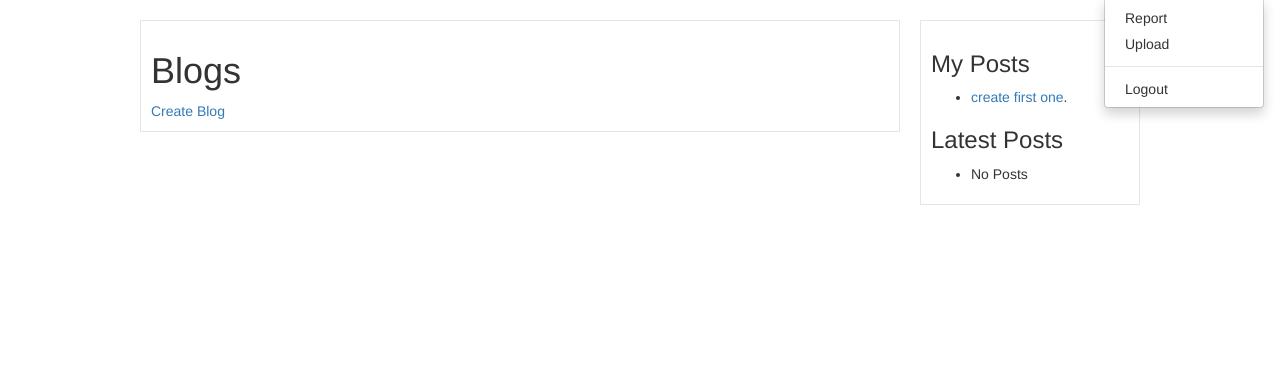
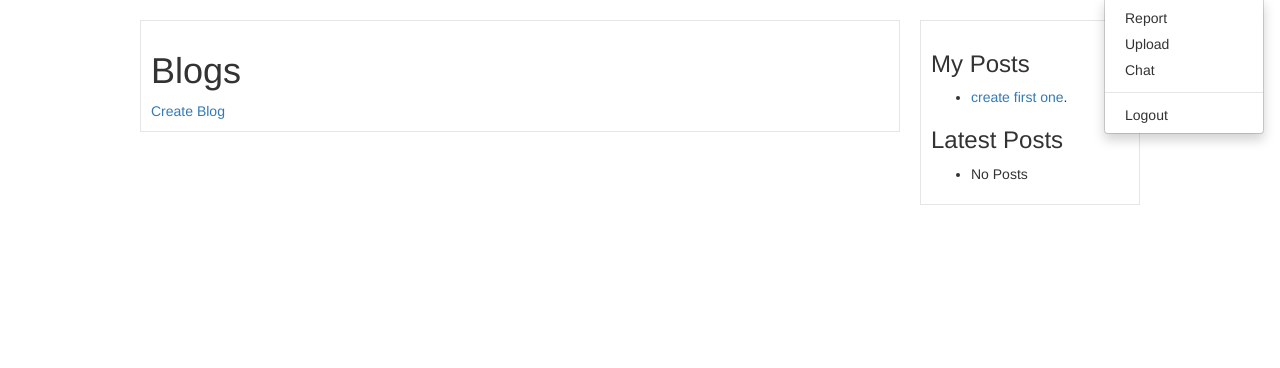
Before and after one commit to NullOnSpace/mrfox, a Django app: page /blog/ in a window 1280 px wide, after a click on "test". Shown: the part 52-420 px from the top of the page. Run offline with Django 3.2, Linux system fonts and the light colour scheme; a user stored in the database is signed in; data that the repository does not hold is empty.

Commit message:
add chat interface in header nav

```diff
--- a/blog/templates/blog/base.html
+++ b/blog/templates/blog/base.html
@@ -48,6 +48,7 @@
               <ul class="dropdown-menu">
                 <li><a href="/report/">Report</a></li>
                 <li><a href="{% url 'upload:upload' %}">Upload</a></li>
+                <li><a href="{% url 'chat:contact' %}">Chat</a></li>
                 <li role="separator" class="divider"></li>
                 <li><a href="{% url 'account:logout' %}">Logout</a></li>
               </ul>
```
